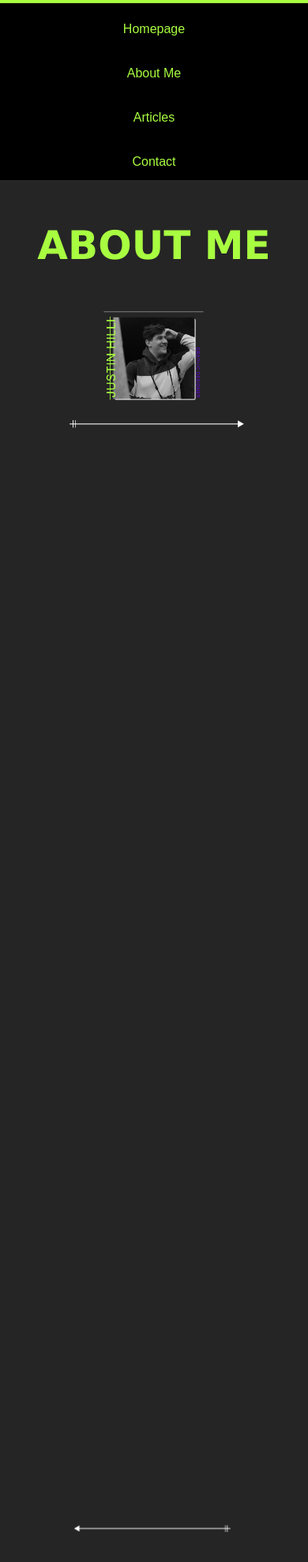
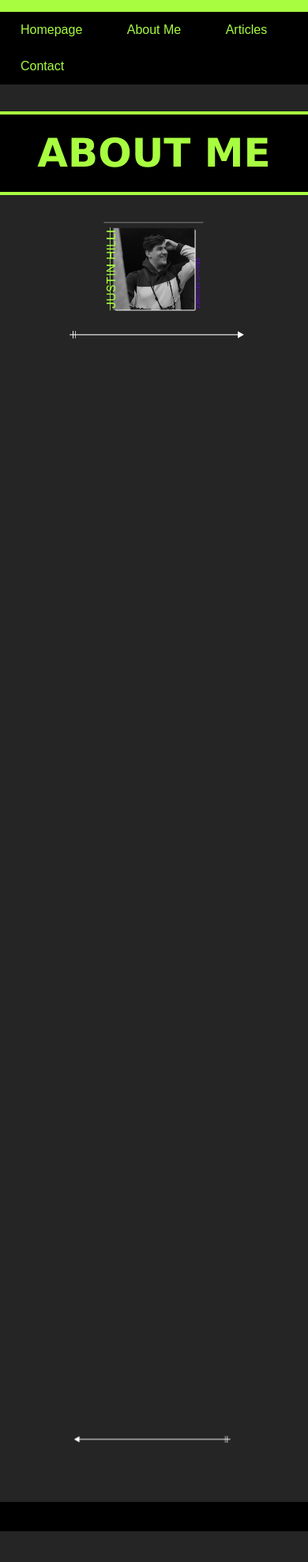
Before and after one commit to Prowkarma/Prowkarma.github.io, a plain HTML site: page aboutme.html in a window 390 px wide. Shown: the top 1978 px of the page at 79% size. Drawn offline with Linux system fonts and the light colour scheme.

Commit message:
Updates
fixed some css, added a footer

```diff
--- a/aboutme.html
+++ b/aboutme.html
@@ -34,5 +34,8 @@
         <img src="assets/arrowwLeft.png" alt="Bottom Image" class="bottom-image">
     </div>
 
+<footer>
+    <h1 class="footer">end</h1>
+</footer>
 </body>
 </html>
--- a/style.css
+++ b/style.css
@@ -6,7 +6,7 @@ body {
 
 nav {
     background-color: black;
-    border-top: 4px solid rgb(168, 253, 64);
+    border-top: 15px solid rgb(168, 253, 64);
 }
 
 ul {
@@ -31,7 +31,6 @@ ul {
 }
 
 .nav-item a:hover,
-.nav-item a:target,
 .nav-item a.active {
     color: rgb(168, 253, 64);
 }
@@ -225,24 +224,13 @@ header .title {
     padding-top: 40px;
     }
 
-
-@media screen and (max-width: 600px) {
-    .nav-item a {
-        text-align: center;
+ .title {
+        background-color: black;
+        border-top: 4px solid rgb(168, 253, 64);
+        border-bottom: 4px solid rgb(168, 253, 64);
     }
 
-    .nav-item {
-        display: block;
-        margin: 10px 0;
-    }
+ footer {
+    background-color: black;
 
-    .image-with-text-container {
-        flex-direction: column;
-    }
-
-
-
-    .text-next-to-image {
-        text-align: center;
-    }
-}
+ }
```
Also changed, not shown: articles.html (+3 -0 lines), contact.html (+2 -1 lines), index.html (+4 -0 lines), assets/contact.png (added).
